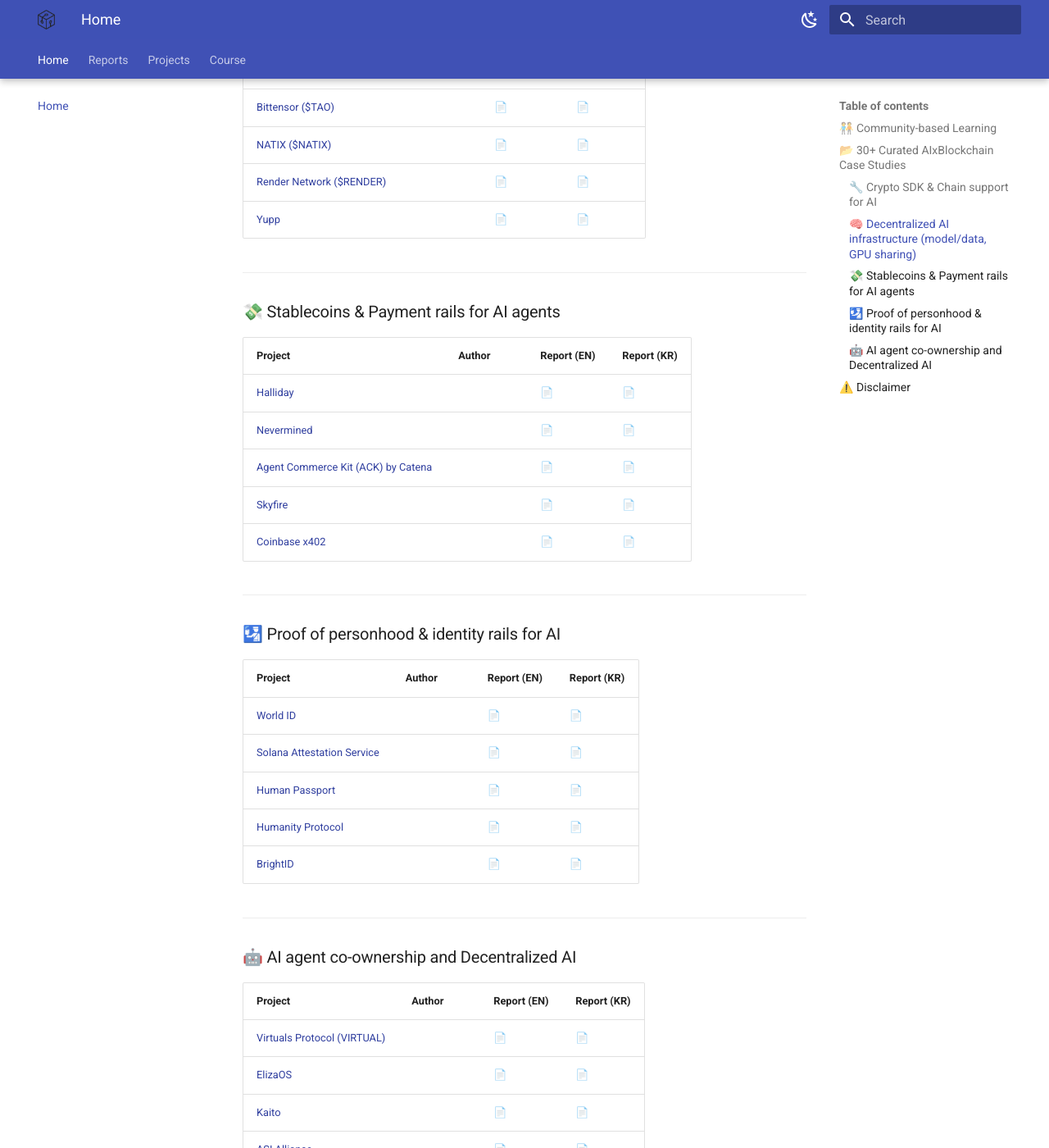
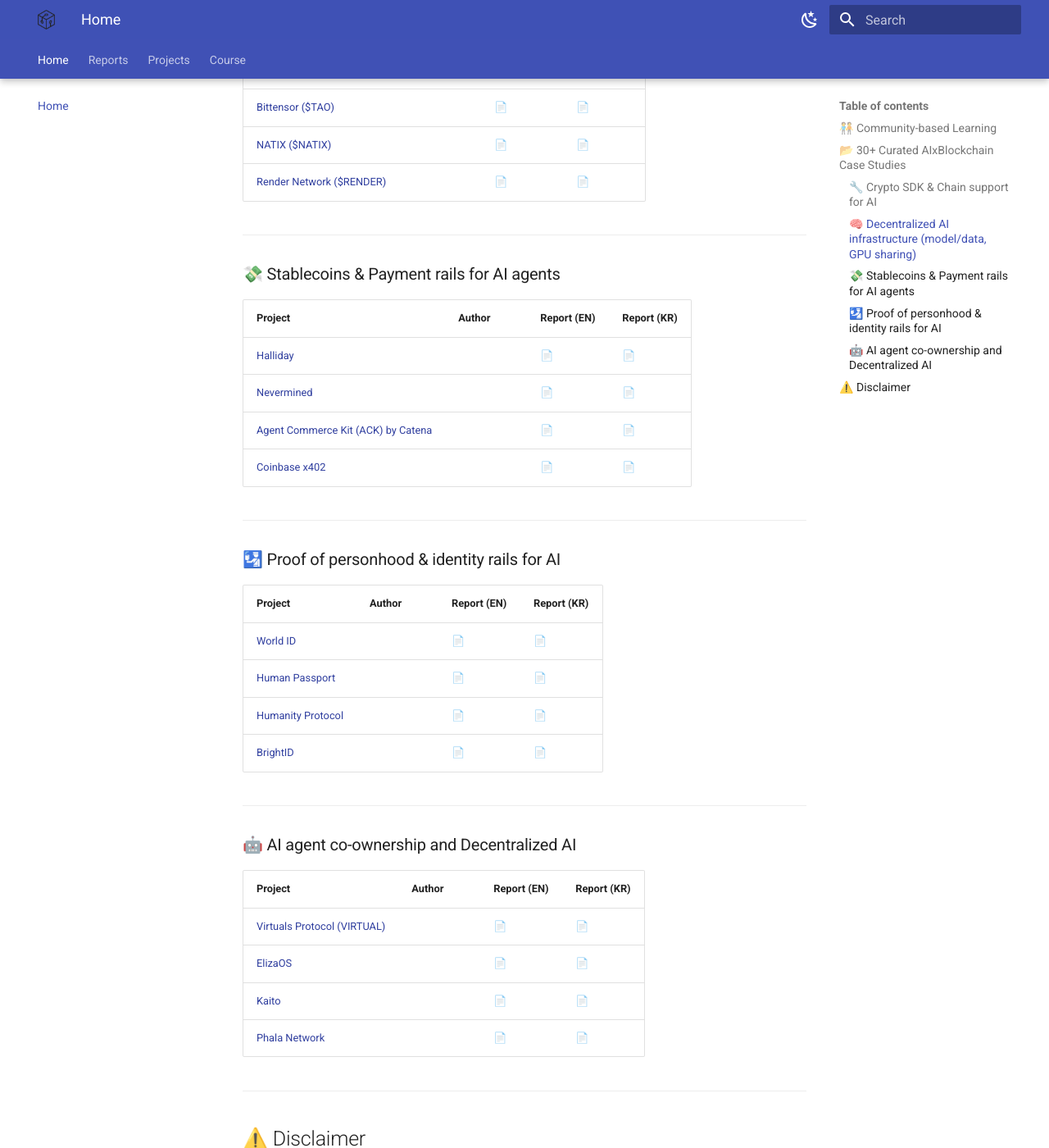
Before and after one commit to web3classdao/kaist2025, an MkDocs documentation site: the page built from docs/index.md, in a window 1280 px wide and 1400 px high, scrolled down 1222 px. Shown: the whole window at 82% size. Built offline with MkDocs 1.6.1 and Material for MkDocs 9.7.7, drawn with Linux system fonts in a browser that asks for light colours.

Commit message:
last changed at Jul 9, 2025 5:34 PM, pushed by web3classdao

```diff
--- a/docs/index.md
+++ b/docs/index.md
@@ -30,7 +30,7 @@ AI and blockchain technologies have their own strengths and there are many areas
 | [Bittensor ($TAO)](https://docs.bittensor.com/) |  | [📄](./bittensor/) | [📄](./bittensor_kr/) |
 | [NATIX ($NATIX)](https://www.natix.network/) |  | [📄](./natix/) | [📄](./natix_kr/) |
 | [Render Network ($RENDER)](https://renderfoundation.com/whitepaper) |  | [📄](./render/) | [📄](./render_kr/) |
-| [Yupp](https://yupp.ai/) |  | [📄](./yupp/) | [📄](./yupp_kr/) |
+
 
 ---
 
@@ -41,7 +41,6 @@ AI and blockchain technologies have their own strengths and there are many areas
 | [Halliday](https://halliday.xyz/) |  | [📄](./halliday/) | [📄](./halliday_kr/) |
 | [Nevermined](https://docs.nevermined.app/) |  | [📄](./nevermined/) | [📄](./nevermined_kr/) |
 | [Agent Commerce Kit (ACK) by Catena](https://www.agentcommercekit.com/overview/introduction) |  | [📄](./ack_catena/) | [📄](./ack_catena_kr/) |
-| [Skyfire](https://skyfire.xyz/) |  | [📄](./skyfire/) | [📄](./skyfire_kr/) |
 | [Coinbase x402](https://www.x402.org/) |  | [📄](./x402/) | [📄](./x402_kr/) |
 
 ---
@@ -51,7 +50,6 @@ AI and blockchain technologies have their own strengths and there are many areas
 | Project | Author | Report (EN) | Report (KR) |
 |---------|--------|-------------|-------------|
 | [World ID](https://world.org/world-id) |  | [📄](./worldid/) | [📄](./worldid_kr/) |
-| [Solana Attestation Service](https://attest.solana.com/) |  | [📄](./solana_attestation/) | [📄](./solana_attestation_kr/) |
 | [Human Passport](https://passport.human.tech/) |  | [📄](./human_passport/) | [📄](./human_passport_kr/) |
 | [Humanity Protocol](https://www.humanity.org/) |  | [📄](./humanity_protocol/) | [📄](./humanity_protocol_kr/) |
 | [BrightID](https://www.brightid.org/) |  | [📄](./brightid/) | [📄](./brightid_kr/) |
@@ -66,7 +64,6 @@ AI and blockchain technologies have their own strengths and there are many areas
 | [Virtuals Protocol (VIRTUAL)](https://virtuals.io/) |  | [📄](./virtuals/) | [📄](./virtuals_kr/) |
 | [ElizaOS](https://www.elizaos.ai/) |  | [📄](./elizaos/) | [📄](./elizaos_kr/) |
 | [Kaito](https://kaito.ai/) |  | [📄](./kaito/) | [📄](./kaito_kr/) |
-| [ASI Alliance](https://superintelligence.io/) |  | [📄](./asi_alliance/) | [📄](./asi_alliance_kr/) |
 | [Phala Network](https://phala.network/ai) |  | [📄](./phala/) | [📄](./phala_kr/) |
 
 
```
